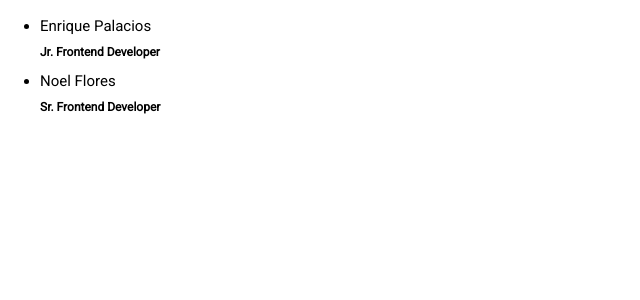
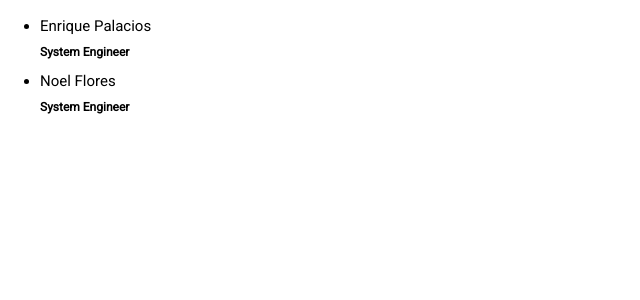
Before and after one commit to enriquepalaciosv/my-profile, a Vue app in the folder app/: page /#/profile/1 in a window 1280 px wide. Shown: the top 300 px of the page, without its empty margins (0-640 px from the left). Built offline with nearby package versions, Linux system fonts and the light colour scheme.

Commit message:
Load data from an unique source of truth

```diff
--- a/app/src/components/EmployeeList.vue
+++ b/app/src/components/EmployeeList.vue
@@ -1,6 +1,6 @@
 <template>
   <ul>
-    <router-link tag="li" :to="`/profile/${emp.id}`" v-for="emp in employees" :key="emp.id">
+    <router-link tag="li" :to="`/profile/${emp['_id']}`" v-for="emp in employees" :key="emp.id">
       <EmployeeListCard :employee="emp"/>
     </router-link>
   </ul>
@@ -16,10 +16,7 @@ export default {
   },
   data() {
     return {
-      employees: [
-        { id: 1, name: "Enrique Palacios", role: "Jr. Frontend Developer" },
-        { id: 2, name: "Noel Flores", role: "Sr. Frontend Developer" }
-      ]
+      employees: this.$store.state.employees
     };
   }
 };
--- a/app/src/components/EmployeeListCard.vue
+++ b/app/src/components/EmployeeListCard.vue
@@ -1,8 +1,8 @@
 <template>
   <div class="employee-card">
-    <p>{{employee.name}}</p>
+    <p>{{fullName}}</p>
     <small>
-      <b>{{employee.role}}</b>
+      <b>{{employee.profession}}</b>
     </small>
   </div>
 </template>
@@ -10,6 +10,12 @@
 <script>
 export default {
   name: "EmployeeListCard",
+  computed: {
+    fullName() {
+      const { firstName, lastName } = this.employee;
+      return `${firstName} ${lastName} `;
+    }
+  },
   props: {
     employee: Object
   }
--- a/app/src/components/ProfileDetail.vue
+++ b/app/src/components/ProfileDetail.vue
@@ -6,16 +6,16 @@
       <!-- Left Column -->
       <div class="w3-third">
         <div class="w3-white w3-text-grey w3-card-4">
-          <ProfileDetailMainInfo/>
+          <ProfileDetailMainInfo :employee="employee"/>
           <div class="w3-container">
             <ProfileDetailSkillGroup
-              :skill-set="skills"
+              :skill-set="employee.skills"
               icon="fa-asterisk"
               :headline="'Skills'"
               :show-detail="true"
             />
             <ProfileDetailSkillGroup
-              :skill-set="languages"
+              :skill-set="employee.languages"
               icon="fa-globe"
               :headline="'Languages'"
             />
@@ -29,12 +29,12 @@
         <ProfileDetailExperience
           icon="fa-suitcase"
           headline="Work Experience"
-          :experience-set="workExperience"
+          :experience-set="employee.workExperience"
         />
         <ProfileDetailExperience
           icon="fa-certificate"
           headline="Education"
-          :experience-set="education"
+          :experience-set="employee.education"
         />
         <!-- End Right Column -->
       </div>
@@ -56,48 +56,10 @@ export default {
     ProfileDetailSkillGroup,
     ProfileDetailExperience
   },
-  computed: {
-    profileId() {
-      return this.$route.params.profileId;
-    }
-  },
   data() {
+    const profileId = this.$route.params.profileId;
     return {
-      skills: [
-        { name: "AngularJs", value: 90 },
-        { name: "ReactJs", value: 60 },
-        { name: "VueJs", value: 40 }
-      ],
-      languages: [
-        { name: "Spanish", value: 100 },
-        { name: "English", value: 75 }
-      ],
-      workExperience: [
-        {
-          title: "Frontend Developer / Struck - NicaSource",
-          dateRange: "Apr 2019 - current",
-          description:
-            "Vue.js, Ruby On Rails 3 and AngularJS websites development."
-        },
-        {
-          title: "Frontend, Backend and Mobile Developer / DGA",
-          dateRange: "Nov 2014 - Mar 2019",
-          description:
-            "AngularJS and ReactJs websites development, Java REST API and Android apps"
-        }
-      ],
-      education: [
-        {
-          title: "University / UNI - RUPAP",
-          dateRange: "Mar 2010 - Mar 2015",
-          description: "System Engineering Degree"
-        },
-        {
-          title: "Android ATC / www.androidatc.com",
-          dateRange: "August 25, 2018",
-          description: "AND-801	- Android Certified Application Developer v8"
-        }
-      ]
+      employee: this.$store.state.employees.find(e => e["_id"] == profileId)
     };
   }
 };
--- a/app/src/components/ProfileDetailMainInfo.vue
+++ b/app/src/components/ProfileDetailMainInfo.vue
@@ -3,22 +3,26 @@
     <div class="w3-display-container avatar-container">
       <img src="../assets/vue.jpg" style="width: 100%;" alt="Avatar">
       <div class="w3-display-bottomleft w3-container w3-text-white">
-        <h2>Enrique Palacios</h2>
+        <h2>{{`${emp.firstName} ${emp.lastName}`}}</h2>
       </div>
     </div>
 
     <div class="w3-container">
       <p>
-        <i class="fa fa-briefcase fa-fw w3-margin-right w3-large w3-text-teal"></i>Designer
+        <i class="fa fa-briefcase fa-fw w3-margin-right w3-large w3-text-teal"></i>
+        {{emp.profession}}
       </p>
       <p>
-        <i class="fa fa-home fa-fw w3-margin-right w3-large w3-text-teal"></i>London, UK
+        <i class="fa fa-home fa-fw w3-margin-right w3-large w3-text-teal"></i>
+        {{emp.address}}
       </p>
       <p>
-        <i class="fa fa-envelope fa-fw w3-margin-right w3-large w3-text-teal"></i>ex@mail.com
+        <i class="fa fa-envelope fa-fw w3-margin-right w3-large w3-text-teal"></i>
+        {{emp.email}}
       </p>
       <p>
-        <i class="fa fa-phone fa-fw w3-margin-right w3-large w3-text-teal"></i>1224435534
+        <i class="fa fa-phone fa-fw w3-margin-right w3-large w3-text-teal"></i>
+        {{emp.phoneNumber}}
       </p>
       <hr>
     </div>
@@ -27,7 +31,15 @@
 
 <script>
 export default {
-  name: "ProfileDetailMainInfo"
+  name: "ProfileDetailMainInfo",
+  data() {
+    return {
+      emp: this.employee
+    };
+  },
+  props: {
+    employee: Object
+  }
 };
 </script>
 
--- a/app/src/main.js
+++ b/app/src/main.js
@@ -4,6 +4,7 @@ import VueRouter from "vue-router";
 import App from "./App.vue";
 import EmployeeList from "./components/EmployeeList";
 import ProfileDetail from "./components/ProfileDetail";
+import storeObject from "./store";
 
 Vue.config.productionTip = false;
 Vue.use(VueRouter);
@@ -15,7 +16,10 @@ const routes = [
 ];
 const router = new VueRouter({ routes, mode: "history" });
 
+const store = new Vuex.Store(storeObject);
+
 new Vue({
     router,
+    store,
     render: h => h(App)
 }).$mount("#app");
--- /dev/null
+++ b/app/src/store/index.js
@@ -0,0 +1,61 @@
+export default {
+    state: {
+        employees: [{
+                _id: 1,
+                profilePicture: "",
+                firstName: "Enrique",
+                lastName: "Palacios",
+                birthday: "1993-08-08",
+                profession: "System Engineer",
+                email: "palacios335@gmail.com",
+                phoneNumber: "87961814",
+                address: "Managua, Nicaragua",
+                skills: [
+                    { name: "AngularJs", value: 90 },
+                    { name: "ReactJs", value: 60 },
+                    { name: "VueJs", value: 40 }
+                ],
+                languages: [
+                    { name: "Spanish", value: 100 },
+                    { name: "English", value: 75 }
+                ],
+                workExperience: [{
+                        title: "Frontend Developer / Struck - NicaSource",
+                        dateRange: "Apr 2019 - current",
+                        description: "Vue.js, Ruby On Rails 3 and AngularJS websites development."
+                    },
+                    {
+                        title: "Frontend, Backend and Mobile Developer / DGA",
+                        dateRange: "Nov 2014 - Mar 2019",
+                        description: "AngularJS and ReactJs websites development, Java REST API and Android apps"
+                    }
+                ],
+                education: [{
+                        title: "University / UNI - RUPAP",
+                        dateRange: "Mar 2010 - Mar 2015",
+                        description: "System Engineering Degree"
+                    },
+                    {
+                        title: "Android ATC / www.androidatc.com",
+                        dateRange: "August 25, 2018",
+                        description: "AND-801	- Android Certified Application Developer v8"
+                    }
+                ]
+            },
+            {
+                _id: 2,
+                profilePicture: "",
+                firstName: "Noel",
+                lastName: "Flores",
+                birthday: "1993-08-08",
+                profession: "System Engineer",
+                email: "palacios335@gmail.com",
+                phoneNumber: "87961814",
+                address: "Managua, Nicaragua"
+            }
+        ]
+    },
+    mutations: {},
+    getters: {},
+    actions: {}
+};
```
